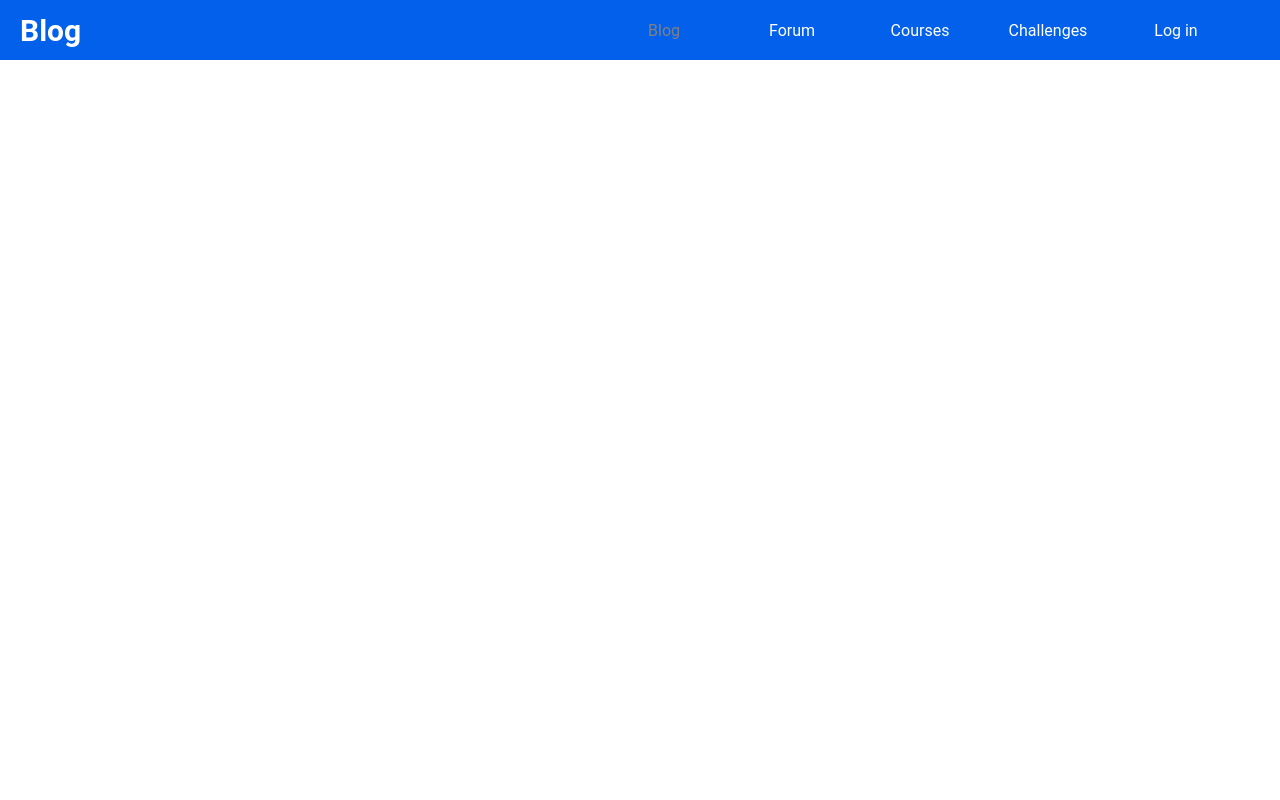
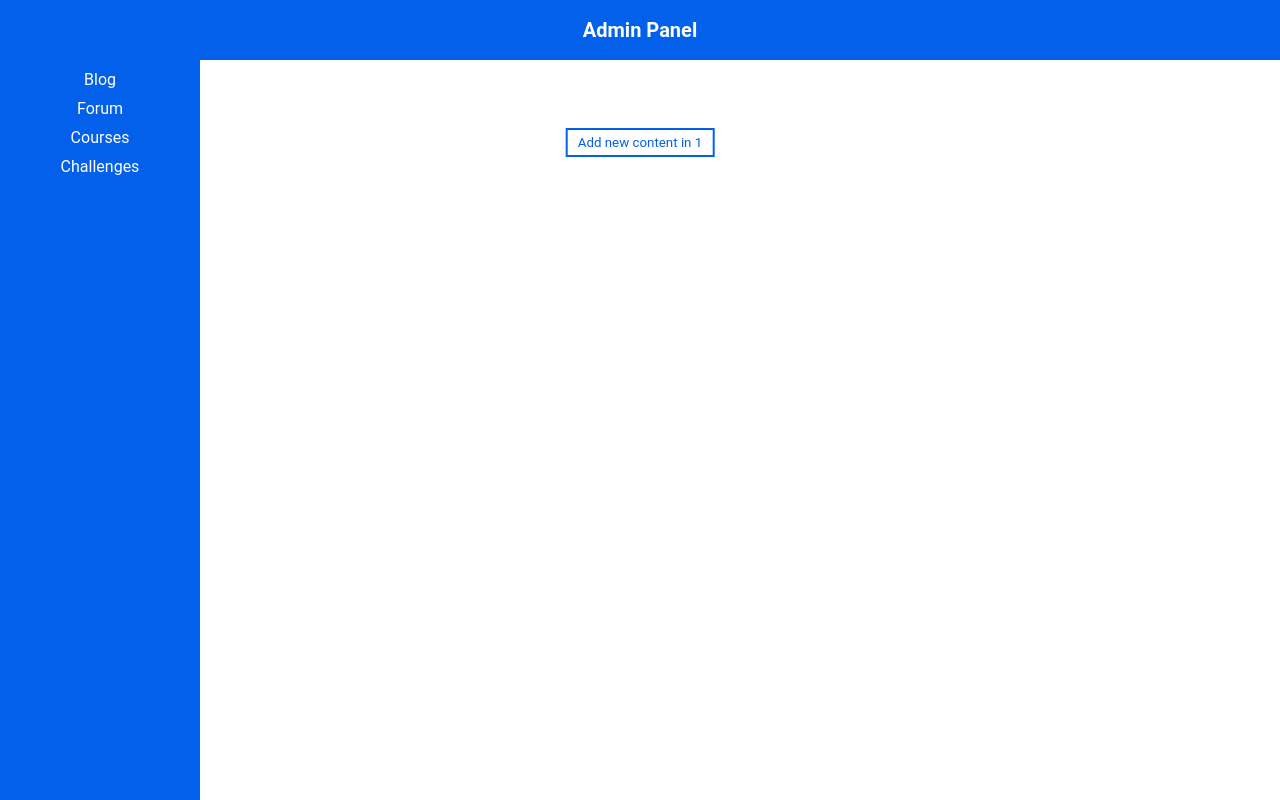
Before and after one commit to mlodyFrontendowiec/blog-react, a React (Create React App) app: page /admin/1 in a window 1280 px wide. Before the commit this address led to /blog. Shown: the top 800 px of the page. Built offline with nearby package versions, Linux system fonts and the light colour scheme.

Commit message:
Create basic template of Admin Panel

```diff
--- a/src/App.js
+++ b/src/App.js
@@ -33,7 +33,7 @@ function App() {
         <Route path="/login" exact>
           <LogIn />
         </Route>
-        <Route path="/admin" exact>
+        <Route path="/admin/:type" exact>
           <AdminPanel />
         </Route>
         <Route path="/">
--- /dev/null
+++ b/src/components/Aside/Aside.js
@@ -0,0 +1,33 @@
+import React from "react";
+import { Link } from "react-router-dom";
+import styled from "styled-components";
+
+const Aside = () => {
+  return (
+    <StyledAside>
+      <StyledAsideLink to="/admin/blog">Blog</StyledAsideLink>
+      <StyledAsideLink to="/admin/forum">Forum</StyledAsideLink>
+      <StyledAsideLink to="/admin/courses">Courses</StyledAsideLink>
+      <StyledAsideLink to="/admin/challenges">Challenges</StyledAsideLink>
+    </StyledAside>
+  );
+};
+const StyledAside = styled.aside`
+  width: 200px;
+  height: 1000px;
+  background-color: #0360eb;
+  display: flex;
+  flex-direction: column;
+  align-items: center;
+`;
+
+const StyledAsideLink = styled(Link)`
+  text-decoration: none;
+  color: white;
+  margin-top: 10px;
+  :hover {
+    color: gray;
+  }
+`;
+
+export default Aside;
--- a/src/views/AdminPanel/AdminPanel.js
+++ b/src/views/AdminPanel/AdminPanel.js
@@ -1,11 +1,19 @@
 import React from "react";
+import { useParams } from "react-router";
 import styled from "styled-components";
+import Aside from "../../components/Aside/Aside";
 
 const AdminPanel = () => {
+  let { type } = useParams();
+
   return (
-    <StyledAdminPanel>
-      <h1>Admin Panel</h1>
-    </StyledAdminPanel>
+    <>
+      <StyledAdminPanel>
+        <h1>Admin Panel</h1>
+      </StyledAdminPanel>
+      <Aside />
+      <StyledButtonAdd>Add new content in {type}</StyledButtonAdd>
+    </>
   );
 };
 
@@ -20,4 +28,21 @@ const StyledAdminPanel = styled.header`
   align-items: center;
 `;
 
+const StyledButtonAdd = styled.button`
+  position: absolute;
+  left: 50%;
+  top: 16%;
+  transform: translateX(-50%);
+  border: 2px solid #0360eb;
+  padding: 5px 10px;
+  background-color: white;
+  color: #0360eb;
+  cursor: pointer;
+  outline: none;
+  :hover {
+    color: white;
+    background-color: #0360eb;
+  }
+`;
+
 export default AdminPanel;
```
